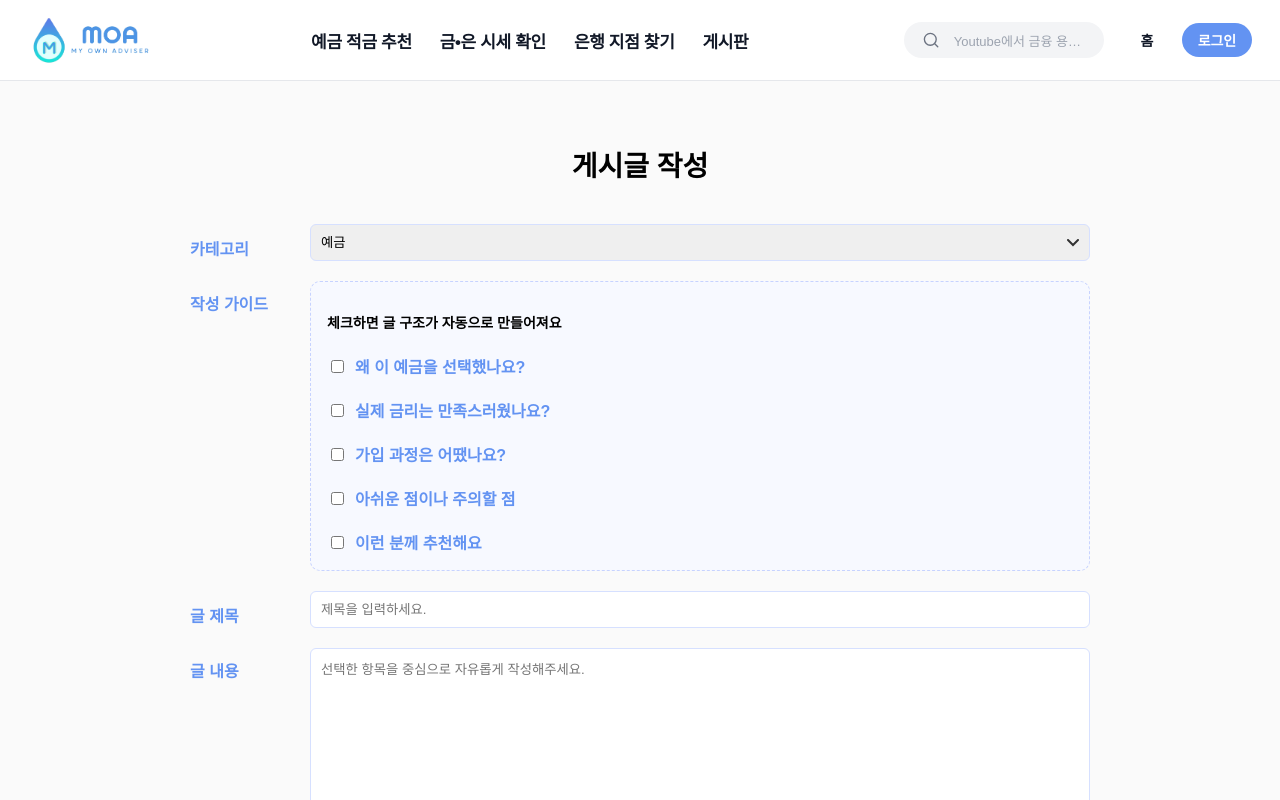
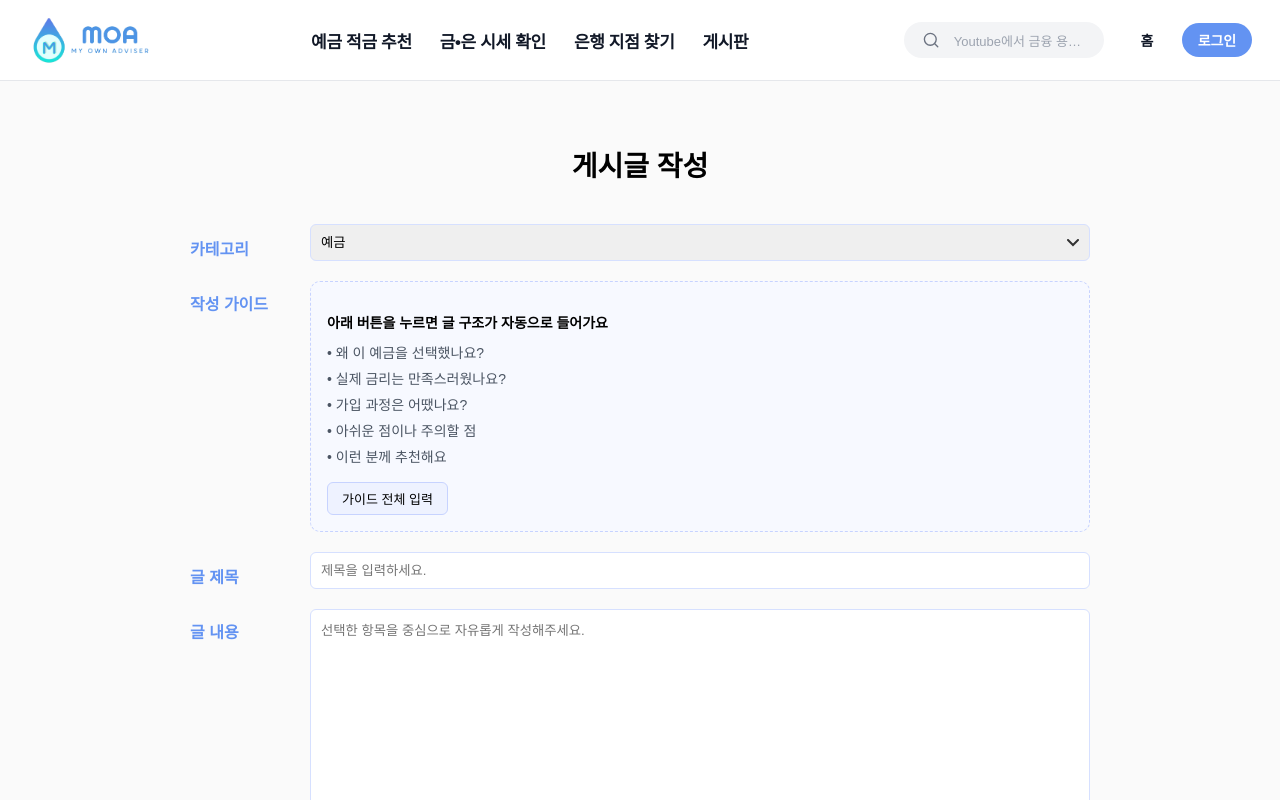
Before and after one commit to wave-rec/MoA, a Vue app in the folder frontend/: page /posts/create in a window 1280 px wide. Shown: the top 800 px of the page. Built offline with nearby package versions, Linux system fonts and the light colour scheme; no server answers; a web font is replaced by a local one.

Commit message:
#83 [fix] 커뮤니티 게시글 가이드라인 수정

```diff
--- a/frontend/src/views/PostCreateView.vue
+++ b/frontend/src/views/PostCreateView.vue
@@ -1,7 +1,5 @@
 <template>
   <div class="post-create">
-
-    <!-- 상단 여백 -->
     <div class="top-space"></div>
 
     <h2 class="title">게시글 작성</h2>
@@ -24,23 +22,25 @@
 
         <div class="guide-box">
           <p class="guide-title">
-            체크하면 글 구조가 자동으로 만들어져요
+            아래 버튼을 누르면 글 구조가 자동으로 들어가요
           </p>
 
-          <div class="guide-list">
-            <label
-              v-for="guide in guides"
-              :key="guide"
-              class="guide-item"
+          <!-- ✅ 가이드 미리보기 -->
+          <ul class="guide-preview">
+            <li v-for="guide in guides" :key="guide">
+              • {{ guide }}
+            </li>
+          </ul>
+
+          <!-- 버튼 -->
+          <div class="guide-actions">
+            <button
+              type="button"
+              class="guide-btn"
+              @click="insertAllGuides"
             >
-              <input
-                type="checkbox"
-                :value="guide"
-                v-model="checkedGuides"
-                @change="insertGuide"
-              />
-              <span class="guide-text">{{ guide }}</span>
-            </label>
+              가이드 전체 입력
+            </button>
           </div>
         </div>
       </div>
@@ -59,12 +59,13 @@
       <div class="form-row align-top">
         <label>글 내용</label>
         <textarea
+          ref="contentTextarea"
           v-model="content"
           placeholder="선택한 항목을 중심으로 자유롭게 작성해주세요."
         ></textarea>
       </div>
 
-      <!-- 사진 (글 내용 아래) -->
+      <!-- 사진 -->
       <div class="form-row align-top">
         <label>사진</label>
 
@@ -76,7 +77,6 @@
             @change="onImageChange"
           />
 
-          <!-- 미리보기 -->
           <div v-if="previewImages.length" class="preview-list">
             <div
               v-for="(img, idx) in previewImages"
@@ -95,7 +95,7 @@
         </div>
       </div>
 
-      <!-- 버튼 -->
+      <!-- 등록 버튼 -->
       <button class="submit-btn" @click="submitPost">
         글 올리기
       </button>
@@ -113,10 +113,11 @@ import { useAuthStore } from '@/stores/auth'
 const router = useRouter()
 const authStore = useAuthStore()
 
+/* 상태 */
 const selectedCategory = ref('예금')
 const title = ref('')
 const content = ref('')
-const checkedGuides = ref([])
+const contentTextarea = ref(null)
 
 /* 이미지 */
 const images = ref([])
@@ -129,7 +130,7 @@ const categoryMap = {
   기타: 'ETC',
 }
 
-/* 가이드 문구 */
+/* 가이드 */
 const guideMap = {
   예금: [
     '왜 이 예금을 선택했나요?',
@@ -151,18 +152,24 @@ const guideMap = {
   ],
 }
 
-const guides = computed(() => {
-  return guideMap[selectedCategory.value] || []
-})
+const guides = computed(() => guideMap[selectedCategory.value] || [])
 
-/* 체크 → 글 구조 */
-const insertGuide = () => {
-  content.value = checkedGuides.value
-    .map((g) => `- ${g}\n\n`)
-    .join('')
+/* ✅ 가이드 전체 입력 */
+const insertAllGuides = () => {
+  const guideText = guides.value
+    .map(g => `- ${g}`)
+    .join('\n\n')
+
+  content.value = content.value
+    ? `${guideText}\n\n${content.value}`
+    : guideText
+
+  requestAnimationFrame(() => {
+    contentTextarea.value?.focus()
+  })
 }
 
-/* 이미지 선택 */
+/* 이미지 */
 const onImageChange = (e) => {
   const files = Array.from(e.target.files)
   images.value = files
@@ -171,7 +178,6 @@ const onImageChange = (e) => {
   )
 }
 
-/* 이미지 삭제 */
 const removeImage = (idx) => {
   images.value.splice(idx, 1)
   previewImages.value.splice(idx, 1)
@@ -190,22 +196,12 @@ const submitPost = async () => {
   formData.append('content', content.value)
   formData.append('category', categoryMap[selectedCategory.value])
 
-  images.value.forEach((img) => {
+  images.value.forEach(img => {
     formData.append('images', img)
   })
 
-  try {
-  const res = await api.post('/api/v1/posts/', formData, {
-    headers: {
-      'Content-Type': 'multipart/form-data',
-    },
-  })
-
+  const res = await api.post('/api/v1/posts/', formData)
   router.push(`/posts/${res.data.id}`)
-} catch (e) {
-  console.error('글 작성 실패', e)
-}
-
 }
 </script>
 
@@ -227,10 +223,6 @@ const submitPost = async () => {
   margin-bottom: 40px;
 }
 
-.form {
-  width: 100%;
-}
-
 .form-row {
   display: flex;
   align-items: center;
@@ -244,7 +236,7 @@ const submitPost = async () => {
 .form-row label {
   width: 120px;
   font-weight: 600;
-  color: #6393F2;
+  color: #6393f2;
   padding-top: 10px;
 }
 
@@ -274,30 +266,37 @@ const submitPost = async () => {
 .guide-title {
   font-size: 14px;
   font-weight: 600;
-  margin-bottom: 12px;
+  margin-bottom: 10px;
 }
 
-.guide-list {
-  display: flex;
-  flex-direction: column;
-  gap: 10px;
+/* 가이드 미리보기 */
+.guide-preview {
+  margin: 10px 0 16px;
+  padding-left: 0;
+  list-style: none;
+  font-size: 14px;
+  color: #4b5563;
 }
 
-.guide-item {
-  display: flex;
-  align-items: center;
-  gap: 8px;
+.guide-preview li {
+  margin-bottom: 6px;
 }
 
-.guide-text {
-  white-space: nowrap;
+.guide-actions {
+  display: flex;
+  justify-content: flex-start;
+}
+
+.guide-btn {
+  background: #eef2ff;
+  border: 1px solid #c7d3ff;
+  border-radius: 6px;
+  padding: 6px 14px;
+  font-size: 13px;
+  cursor: pointer;
 }
 
 /* 이미지 */
-.image-upload-box {
-  flex: 1;
-}
-
 .preview-list {
   display: flex;
   gap: 10px;
@@ -344,7 +343,6 @@ const submitPost = async () => {
   cursor: pointer;
 }
 
-/* select 화살표 */
 select {
   appearance: none;
   -webkit-appearance: none;
--- a/frontend/src/views/PostDetailView.vue
+++ b/frontend/src/views/PostDetailView.vue
@@ -272,6 +272,7 @@ onMounted(() => {
 
 .content {
   line-height: 1.7;
+  white-space: pre-wrap;
 }
 
 /* ================= 댓글 영역 ================= */
@@ -366,6 +367,7 @@ onMounted(() => {
 .comment-content {
   margin-top: 10px;
   line-height: 1.6;
+  white-space: pre-wrap;
 }
 
 /* ================= 댓글 수정 ================= */
--- a/frontend/src/views/SignupView.vue
+++ b/frontend/src/views/SignupView.vue
@@ -125,6 +125,11 @@ const handleSignup = async () => {
       age: age.value,
     })
 
+    errors.email = ''
+    errors.password = ''
+    errors.name = ''
+    errors.age = ''
+
     // 2. 바로 로그인
     const res = await login({
       email: email.value,
```
